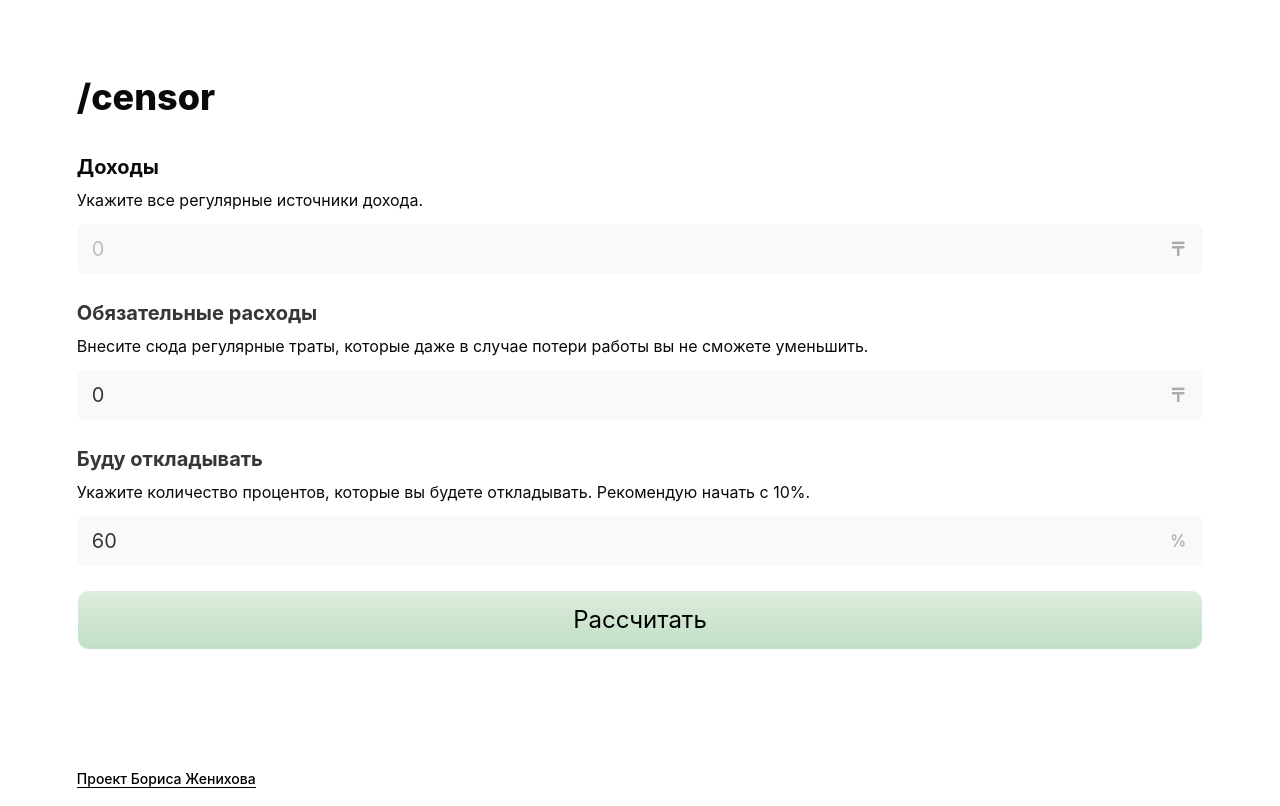
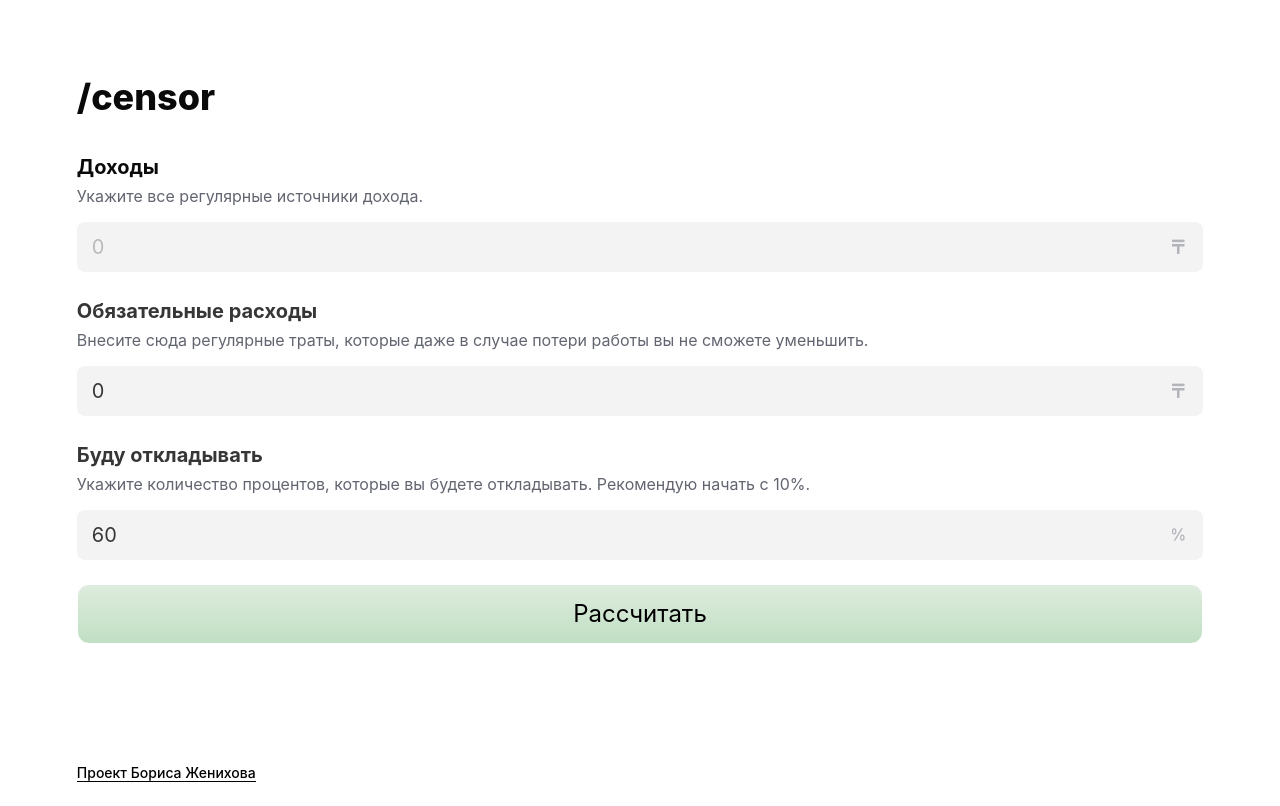
Before and after one commit to abuwhite/censor, a Flask app: page / in a window 1280 px wide. Shown: the top 806 px of the page. After the commit the page ends 782 px from the top, so only its background shows below. Run offline with Flask 2, Linux system fonts and the light colour scheme.

Commit message:
Fix stylesheets

```diff
--- a/src/static/css/main.css
+++ b/src/static/css/main.css
@@ -20,6 +20,7 @@ body {
 }
 
 .subtitle.is-5 {
+    color: rgba(32,35,51,.7);
     font-size: 16px;
 }
 
@@ -41,7 +42,7 @@ body {
 
 .box:not(:last-child), .content:not(:last-child), .notification:not(:last-child), .progress:not(:last-child), .table:not(:last-child), .table-container:not(:last-child), .title:not(:last-child),
 .subtitle:not(:last-child), .block:not(:last-child), .breadcrumb:not(:last-child), .level:not(:last-child), .message:not(:last-child), .pagination:not(:last-child), .tabs:not(:last-child) {
-  margin-bottom: 14px;
+  margin-bottom: 16px;
 }
 
 .button.is-info {
@@ -102,8 +103,8 @@ body {
 }
 
 .input, .select select, .textarea {
-    background-color: #F9F9FB;
-    border-color: #F9F9FB;
+    background-color: rgba(32,35,51,.05);
+    border-color: transparent;
     border-radius: 8px;
     color: #363636;
 }
@@ -116,7 +117,7 @@ body {
 }
 
 .label:not(:last-child) {
-  margin-bottom: 8px;
+  margin-bottom: 4px;
 }
 
 .field:not(:last-child) {
@@ -124,7 +125,7 @@ body {
 }
 
 .control.has-icons-left .icon, .control.has-icons-right .icon {
-  color: rgb(171 171 171);
+  color: rgba(32,35,51,.3);
   height: 2.5em;
   pointer-events: none;
   position: absolute;
--- a/src/templates/index.html
+++ b/src/templates/index.html
@@ -9,7 +9,7 @@
         <form method="post">
                 <div class="field">
                   <label class="label has-text-black">Доходы</label>
-                  <p class="subtitle is-5 has-text-black">Укажите все регулярные источники дохода.</p>
+                  <p class="subtitle is-5">Укажите все регулярные источники дохода.</p>
                   {% if value %}
                     <div class="field has-addons">
                         <div class="control is-expanded has-icons-right">
@@ -32,7 +32,7 @@
                 </div>
                 <div class="field">
                   <label class="label">Обязательные расходы</label>
-                  <p class="subtitle is-5 has-text-black">Внесите сюда регулярные траты, которые даже в случае потери работы вы не сможете уменьшить.</p>
+                  <p class="subtitle is-5">Внесите сюда регулярные траты, которые даже в случае потери работы вы не сможете уменьшить.</p>
                   {% if value %}
                     <div class="field has-addons has-icons-right">
                         <div class="control is-expanded">
@@ -55,7 +55,7 @@
                 </div>
                 <div class="field">
                   <label class="label">Буду откладывать</label>
-                  <p class="subtitle is-5 has-text-black">Укажите количество процентов, которые вы будете откладывать. Рекомендую начать с 10%.</p>
+                  <p class="subtitle is-5">Укажите количество процентов, которые вы будете откладывать. Рекомендую начать с 10%.</p>
                   {% if value %}
                       <div class="field has-addons">
                         <div class="control is-expanded has-icons-right">
```
